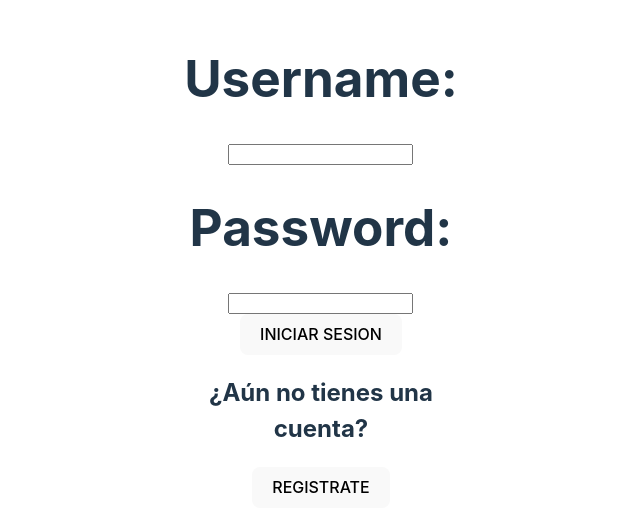
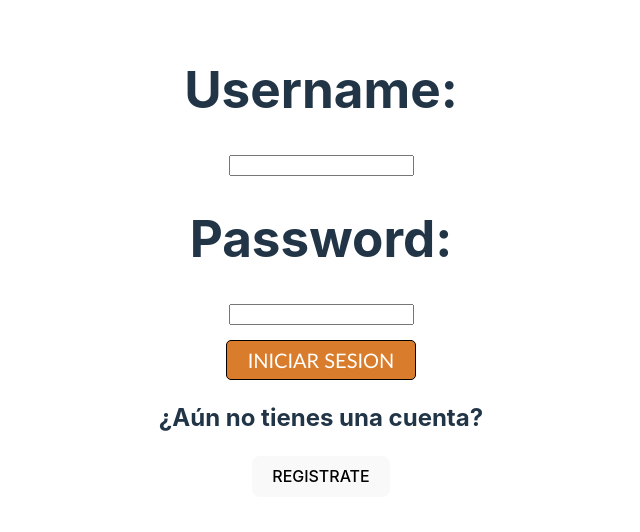
Before and after one commit to bl33h/visitOurLands, a React (Vite) app in the folder VisitOurLands/: page / in a window 1280 px wide. Shown: the part 138-670 px from the top of the page, without its empty margins (319-959 px from the left). Built offline with nearby package versions, Linux system fonts and the light colour scheme.

Commit message:
Update 1 Login

```diff
--- a/VisitOurLands/src/Pages/Login/Login.css
+++ b/VisitOurLands/src/Pages/Login/Login.css
@@ -21,7 +21,21 @@
 }
 
 .login-button {
-
+    font-family: "Trebuchet MS", "Lucida Sans Unicode", "Lucida Grande", "Lucida Sans", Arial, sans-serif;
+    color: white;
+    font-size: 20px;
+    position: relative;
+    display: table;
+    margin: 15px 70px 10px 70px;
+    padding: 2px 5px 2px 5px;
+    text-align: center;
+    border-radius: 5px;
+    width: 190px;
+    height: 40px;
+    border: 0.5px solid black;
+    cursor: pointer;
+    background-color: #D97C2B;
+    text-decoration: inherit;
 }
 
 .signin-button {
```
